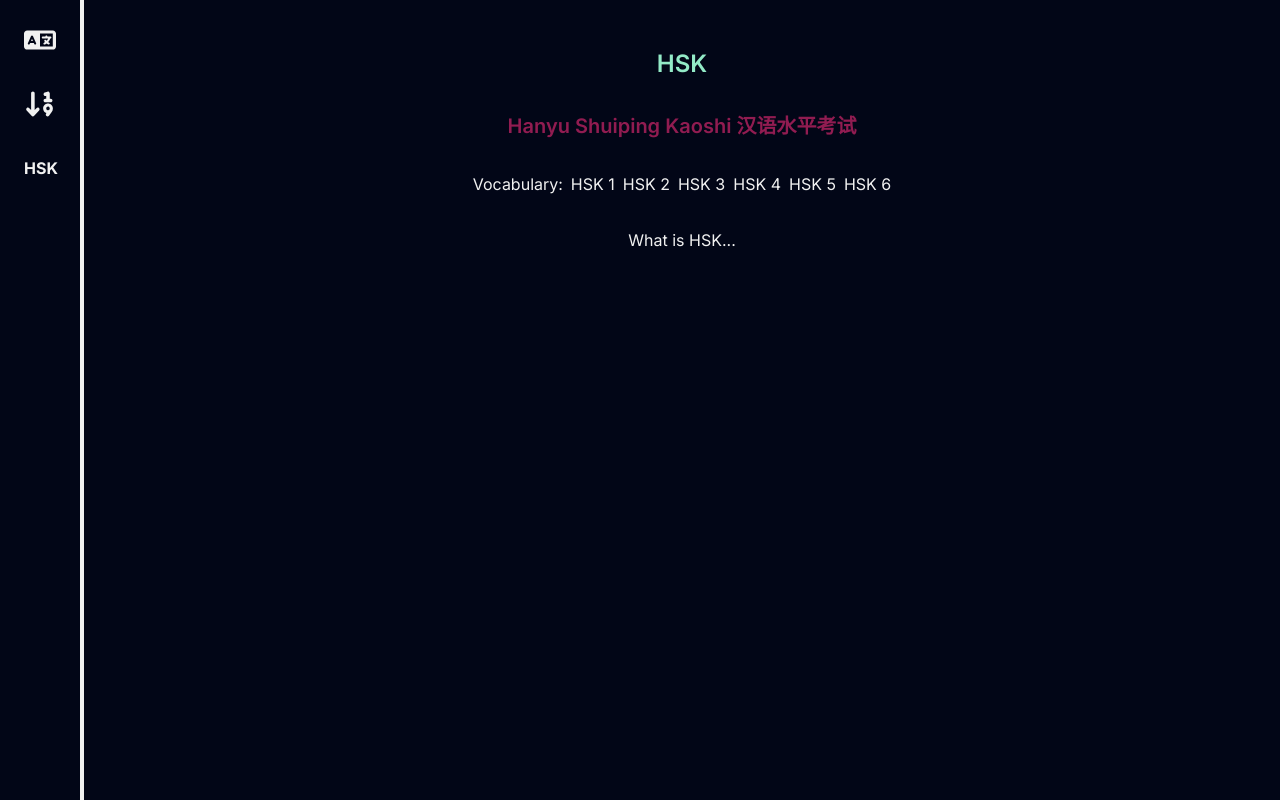
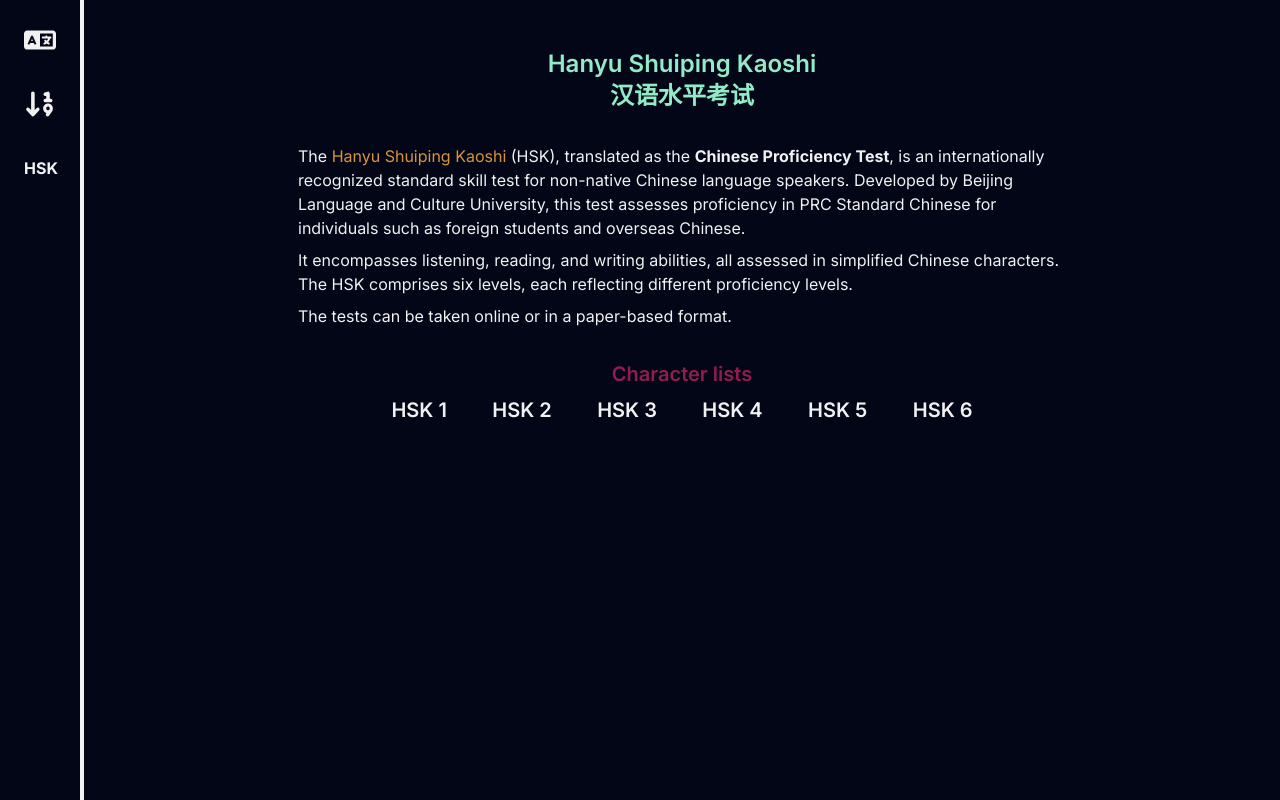
Before and after one commit to kristianhnielsen/chinese-learning-platform, a Next.js app: page /hsk in a window 1280 px wide. Built offline with nearby package versions, Linux system fonts and the light colour scheme.

Commit message:
hsk page content and styling

```diff
--- a/app/(vocabulary)/hsk/page.tsx
+++ b/app/(vocabulary)/hsk/page.tsx
@@ -1,28 +1,49 @@
 export default async function Hsk() {
   return (
     <>
-      <h1 className=" text-primary font-semibold text-2xl">HSK</h1>
+      <h1 className="text-primary text-center font-semibold text-2xl">
+        Hanyu Shuiping Kaoshi
+        <br />
+        汉语水平考试
+      </h1>
 
+      <section className="max-w-screen-md grid gap-2">
+        <p>
+          The{" "}
           <a
             href="/dictionary/汉语水平考试"
-        className=" text-secondary font-semibold text-xl hover:underline"
+            className="text-accent hover:underline"
           >
-        Hanyu Shuiping Kaoshi 汉语水平考试
-      </a>
+            Hanyu Shuiping Kaoshi
+          </a>{" "}
+          (HSK), translated as the <strong>Chinese Proficiency Test</strong>, is
+          an internationally recognized standard skill test for non-native
+          Chinese language speakers. Developed by Beijing Language and Culture
+          University, this test assesses proficiency in PRC Standard Chinese for
+          individuals such as foreign students and overseas Chinese.
+        </p>
+        <p>
+          It encompasses listening, reading, and writing abilities, all assessed
+          in simplified Chinese characters. The HSK comprises six levels, each
+          reflecting different proficiency levels.
+        </p>
+        <p>The tests can be taken online or in a paper-based format.</p>
+      </section>
 
-      <div className="flex gap-2">
-        <p>Vocabulary:</p>
+      <section className="grid gap-2 text-xl items-center text-center w-full max-w-screen-md ">
+        <h2 className="text-secondary font-semibold">Character lists</h2>
+        <div className="flex justify-evenly px-12">
           {[1, 2, 3, 4, 5, 6].map((levelNumber) => (
             <a
               key={levelNumber}
               href={`/hsk/${levelNumber}`}
-            className="hover:underline"
+              className="hover:underline font-semibold"
             >
               HSK {levelNumber}
             </a>
           ))}
         </div>
-      <p>What is HSK...</p>
+      </section>
     </>
   );
 }
```
Lines whose indentation alone changed are shown as unchanged.
